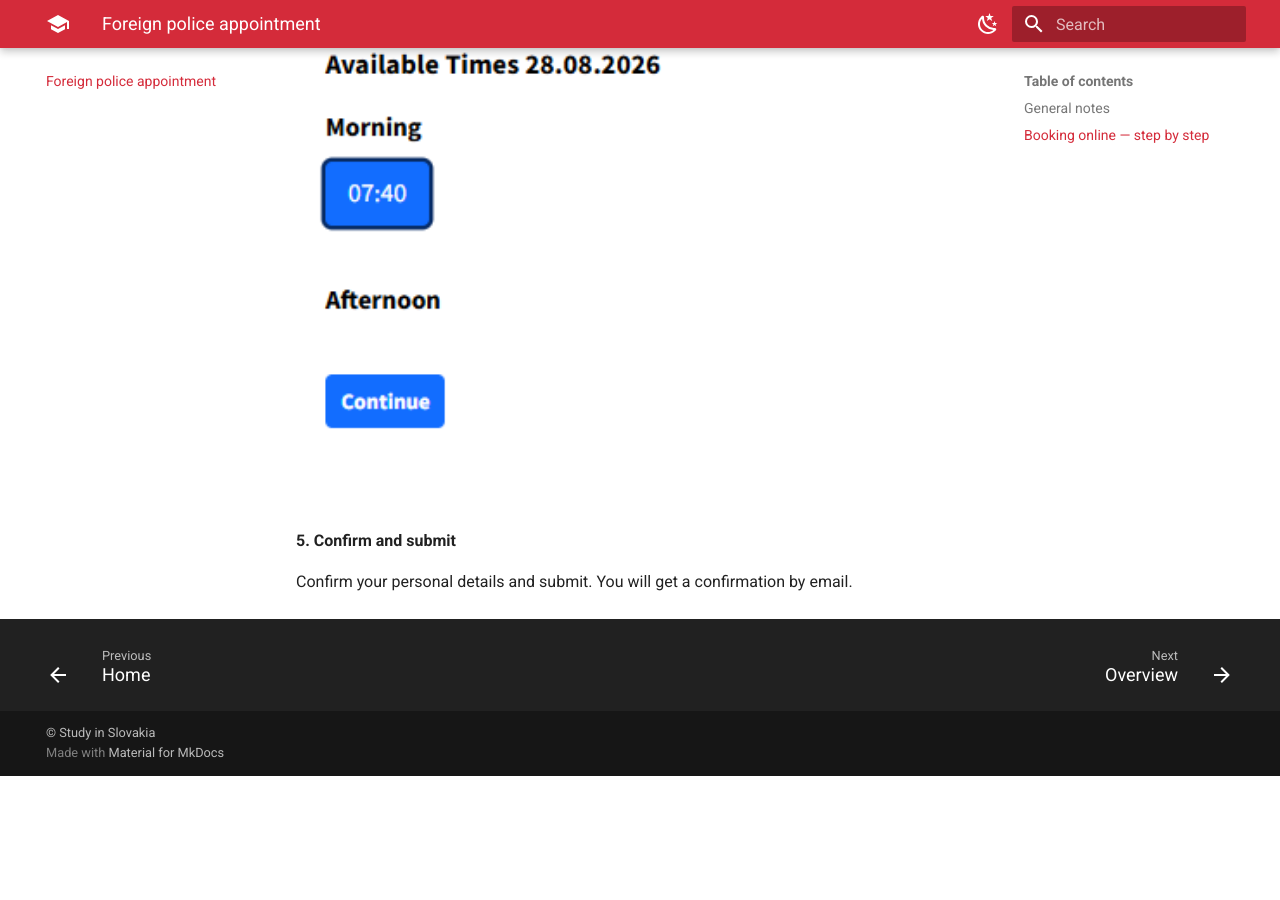
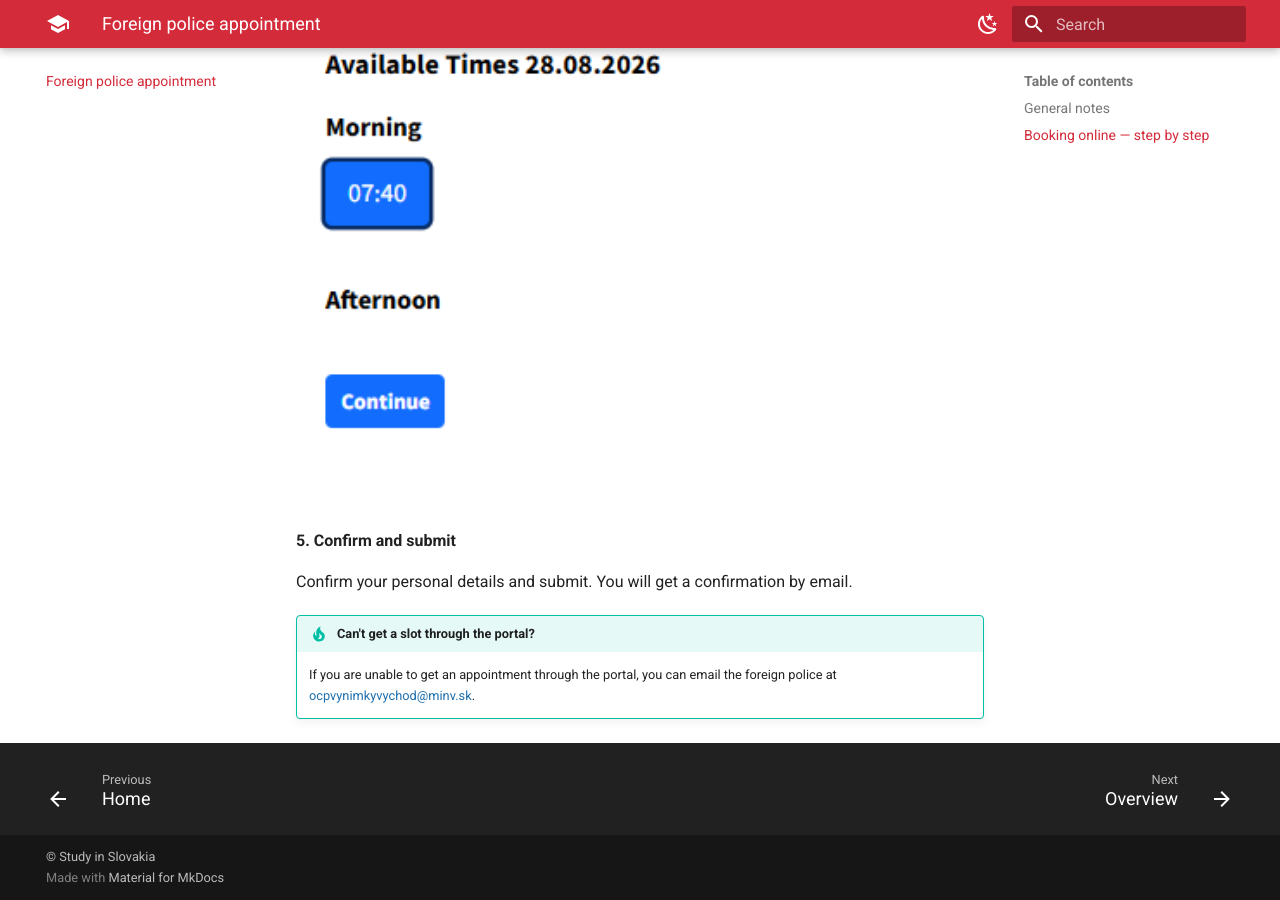
Before and after one commit to tsonga4/studyinslovakia-kb, an MkDocs documentation site: the page built from docs/foreign-police/index.md, in a window 1280 px wide and 900 px high, scrolled down 4776 px. Built offline with MkDocs 1.6.1 and Material for MkDocs 9.7.7, drawn with Linux system fonts in a browser that asks for light colours; before the commit the page ends 5552 px from its top, so only the background shows below that.

Commit message:
Foreign police: add email fallback when a slot cannot be booked via the portal
Co-Authored-By: Claude Opus 4.8 <noreply@anthropic.com>

```diff
--- a/docs/foreign-police/index.md
+++ b/docs/foreign-police/index.md
@@ -47,3 +47,6 @@ You will see the slots that are available. You can select any available slot —
 **5. Confirm and submit**
 
 Confirm your personal details and submit. You will get a confirmation by email.
+
+!!! tip "Can't get a slot through the portal?"
+    If you are unable to get an appointment through the portal, you can email the foreign police at [ocpvynimkyvychod@minv.sk](mailto:ocpvynimkyvychod@minv.sk).
```
